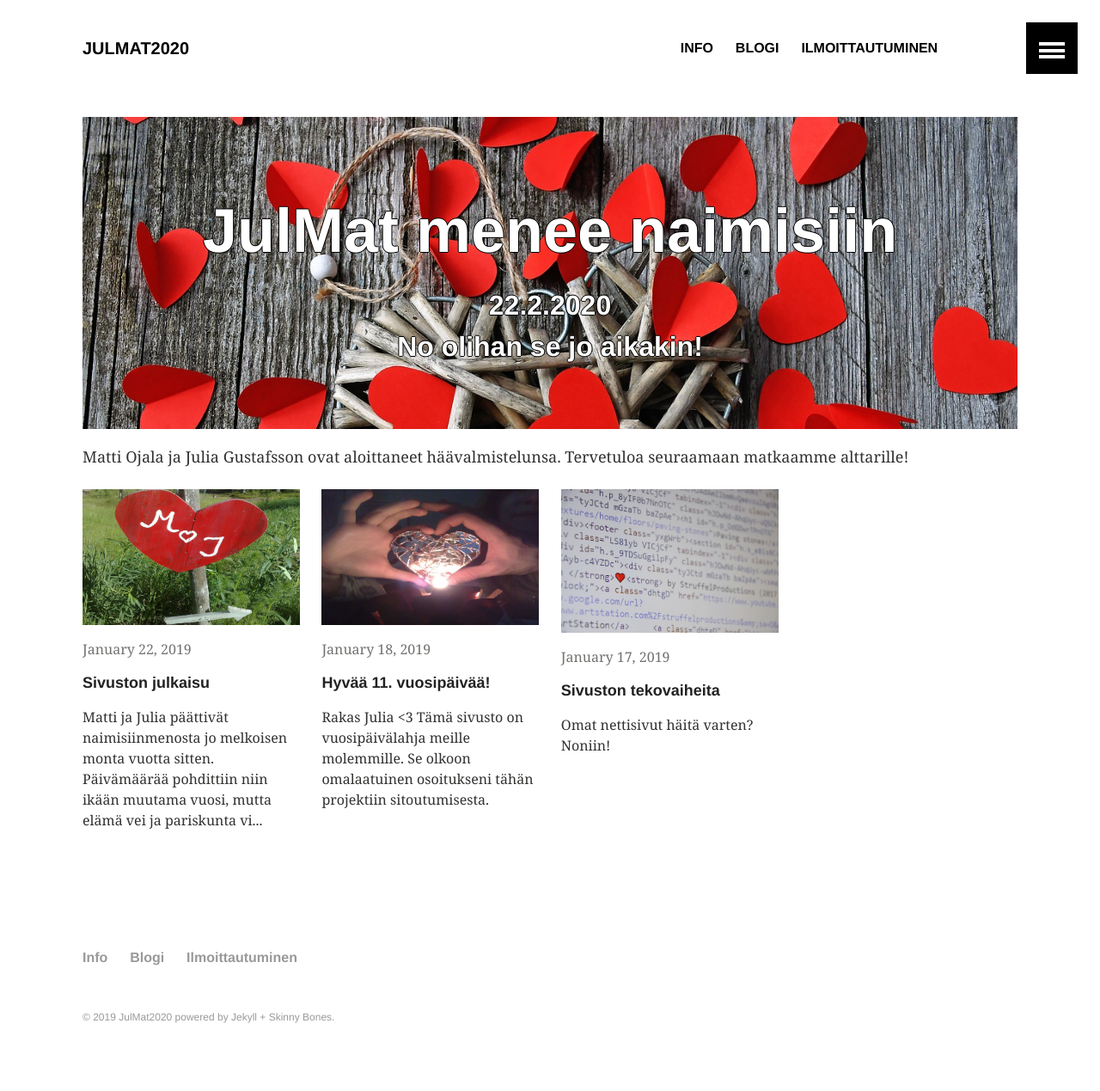
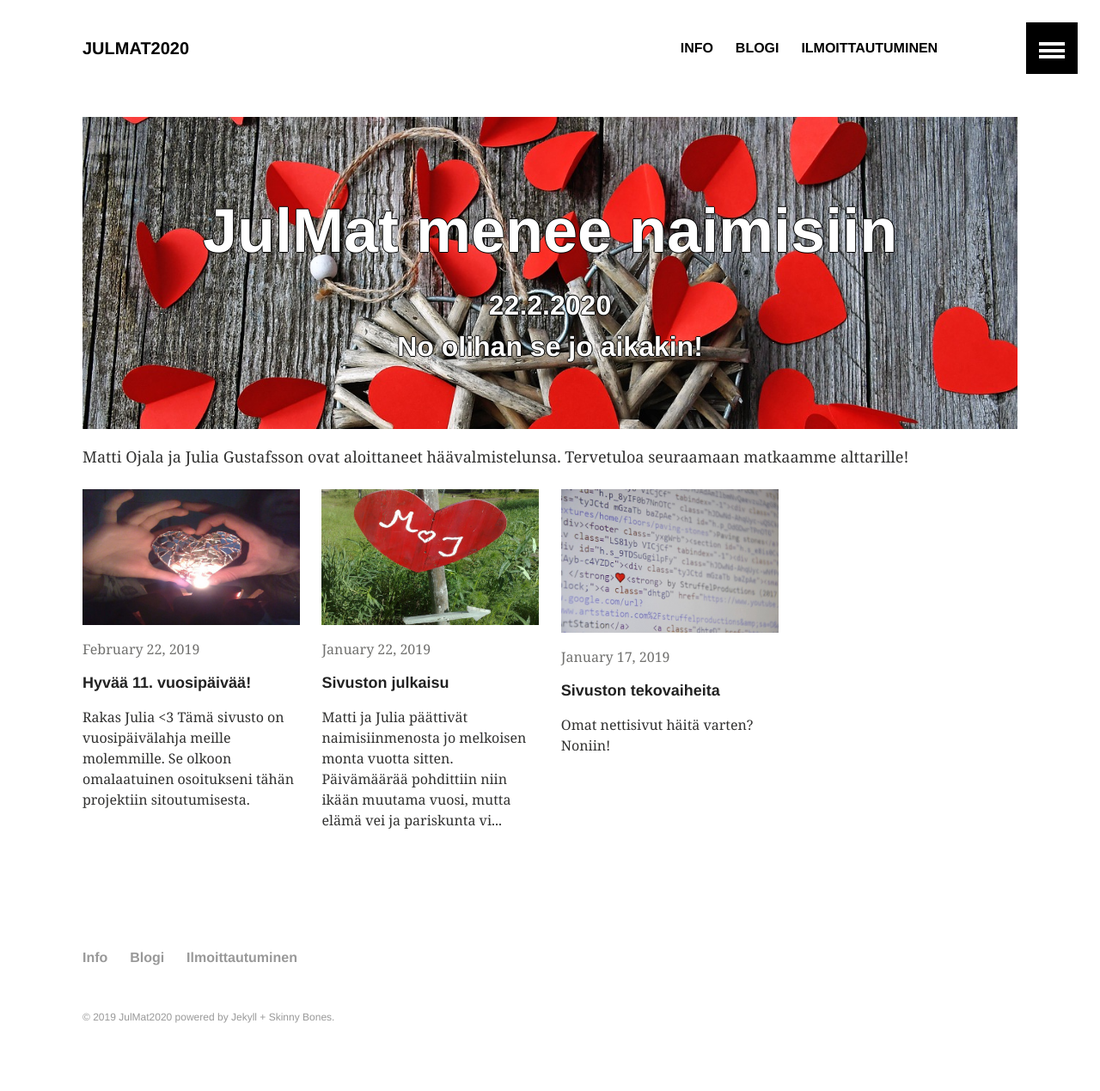
Before and after one commit to Amatson/Amatson.github.io, a Jekyll site: the page built from index.md, in a window 1280 px wide. Shown: the whole page at 86% size. Built offline with Jekyll 4.4.1, drawn with Linux system fonts in a browser that asks for light colours.

Commit message:
Fug yeah! It's working like magic it is!

```diff
--- a/_posts/2019-02-22-anniversary.md
+++ b/_posts/2019-02-22-anniversary.md
@@ -1,7 +1,7 @@
 ---
 layout: article
 title: "Hyvää 11. vuosipäivää!"
-date: 2019-01-18
+date: 2019-02-22
 excerpt_separator: <!--more-->
 image:
   teaser: teaser_heart_candle.jpg
```
